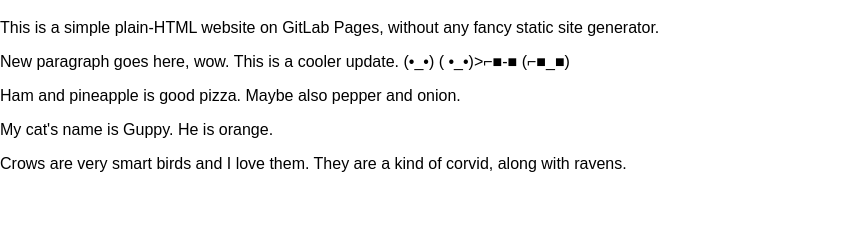
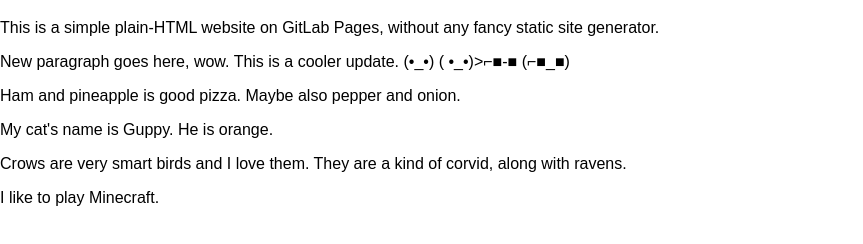
Before and after one commit to KMChappell/kmc-gitlab-mirror-test, a plain HTML site: page public/index.html in a window 1280 px wide. Shown: the part 98-342 px from the top of the page, without its empty margins (0-863 px from the left). Drawn offline with Linux system fonts and the light colour scheme.

Commit message:
add game

```diff
--- a/public/index.html
+++ b/public/index.html
@@ -34,5 +34,8 @@
     <p>
       Crows are very smart birds and I love them. They are a kind of corvid, along with ravens.
     </p>
+    <p>
+      I like to play Minecraft.
+    </p>
   </body>
 </html>
```
